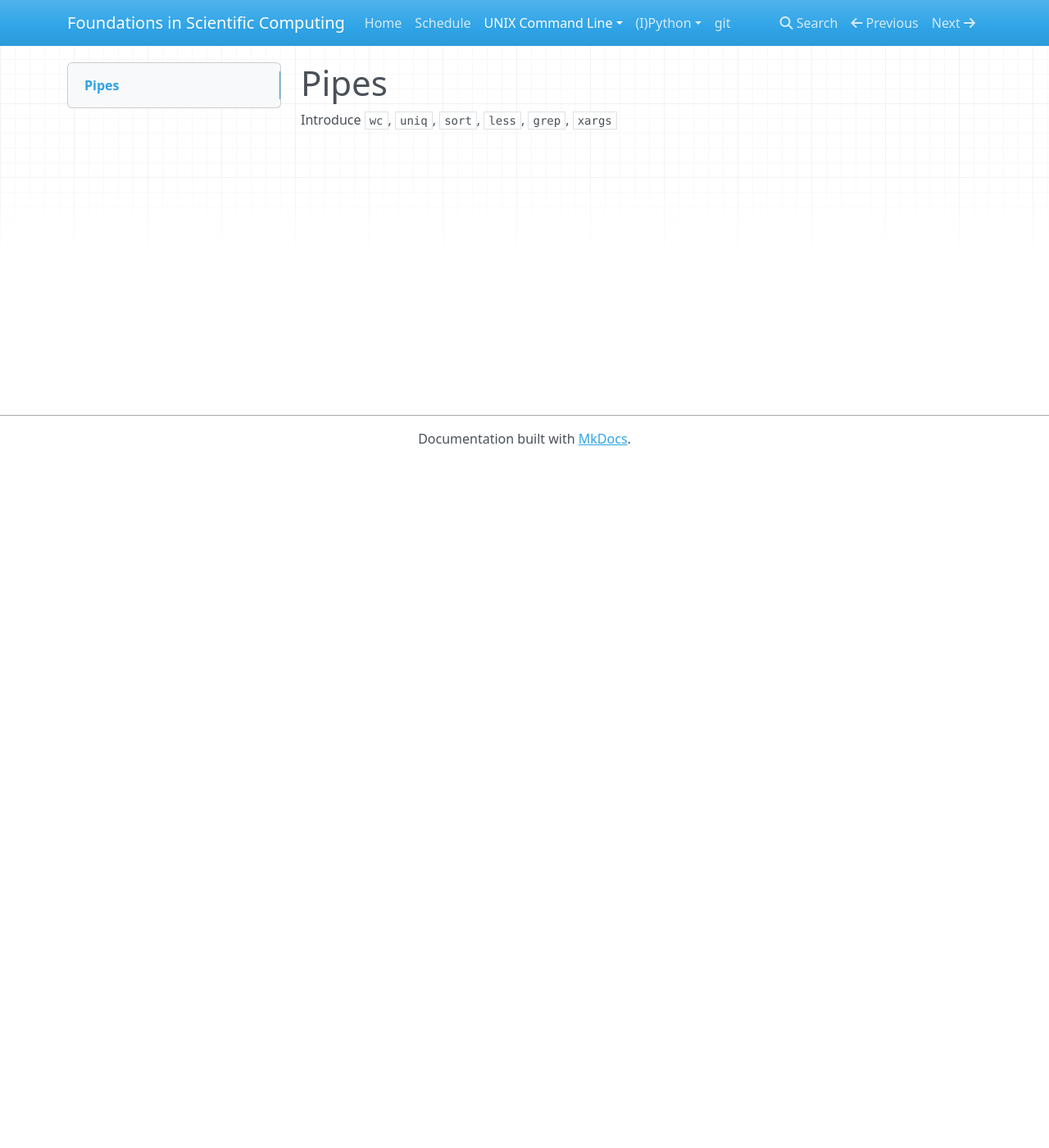
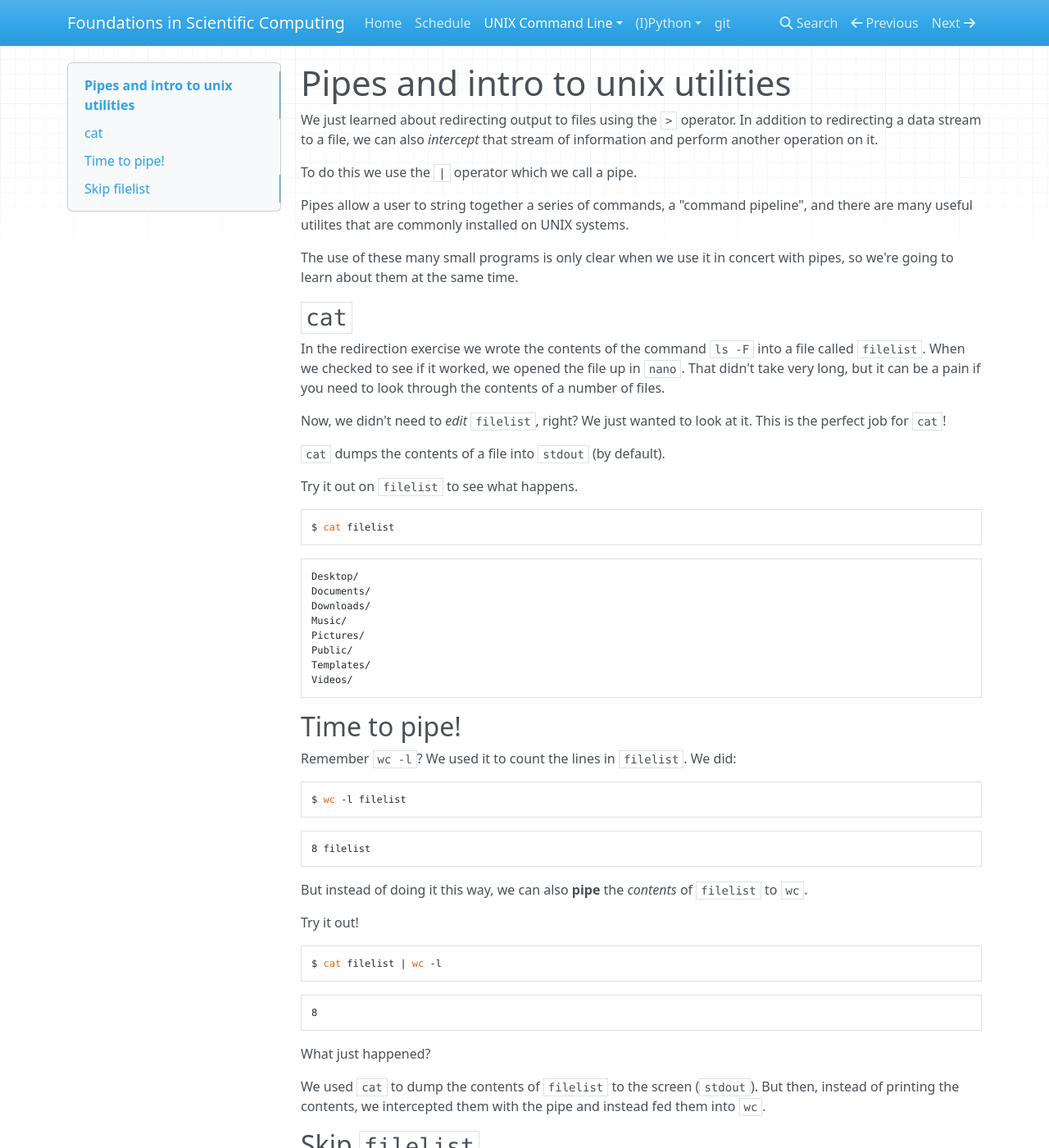
Before and after one commit to barbagroup/essential_skills_RRC, an MkDocs documentation site: the page built from docs/nix/pipes.md, in a window 1280 px wide and 1400 px high. Shown: the whole window at 82% size. Built offline with MkDocs 1.6.1, drawn with Linux system fonts in a browser that asks for light colours; nearby versions of some CDN libraries; old or Windows-style settings are respelled for this version of MkDocs; some of the changed text lies outside the part shown.

Commit message:
add piping intro and explanation

````diff
--- a/docs/nix/pipes.md
+++ b/docs/nix/pipes.md
@@ -1,3 +1,99 @@
-# Pipes
+# Pipes and intro to unix utilities
+
+We just learned about redirecting output to files using the `>` operator. In
+addition to redirecting a data stream to a file, we can also _intercept_ that
+stream of information and perform another operation on it.
+
+To do this we use the `|` operator which we call a pipe.
+
+Pipes allow a user to string together a series of commands, a "command
+pipeline", and there are many useful utilites that are commonly installed on
+UNIX systems.
+
+The use of these many small programs is only clear when we use it in concert
+with pipes, so we're going to learn about them at the same time.
+
+## `cat`
+
+In the redirection exercise we wrote the contents of the command `ls -F` into a
+file called `filelist`. When we checked to see if it worked, we opened the file
+up in `nano`. That didn't take very long, but it can be a pain if you need to
+look through the contents of a number of files.
+
+Now, we didn't need to _edit_ `filelist`, right? We just wanted to look at it.
+This is the perfect job for `cat`!
+
+`cat` dumps the contents of a file into `stdout` (by default).
+
+Try it out on `filelist` to see what happens.
+
+```bash
+$ cat filelist
+```
+```bash
+Desktop/
+Documents/
+Downloads/
+Music/
+Pictures/
+Public/
+Templates/
+Videos/
+```
+
+## Time to pipe!
+
+Remember `wc -l`? We used it to count the lines in `filelist`. We did:
+
+```bash
+$ wc -l filelist
+```
+```bash
+8 filelist
+```
+
+But instead of doing it this way, we can also **pipe** the _contents_ of
+`filelist` to `wc`.
+
+Try it out!
+
+```bash
+$ cat filelist | wc -l
+```
+```bash
+8
+```
+
+What just happened?
+
+We used `cat` to dump the contents of `filelist` to the screen (`stdout`). But
+then, instead of printing the contents, we intercepted them with the pipe and
+instead fed them into `wc`.
+
+## Skip `filelist`
+
+We used `>` to redirect the contents of `ls -F`, then used `cat` to dump the
+contents of `filelist` and then piped those contents to `wc`. Are all of these
+steps necessary?
+
+No! How about:
+
+```bash
+ls -F | wc -l
+```
+```bash
+9
+```
+
+Any output can be piped to (nearly) any other program.
+
+
+
+
+
+Use `>` for redirecting to files, but use `|` to _intercept_ and perform further
+transformations.
 
 Introduce `wc`, `uniq`, `sort`, `less`, `grep`, `xargs`
+
+Not pipes, but important
````
